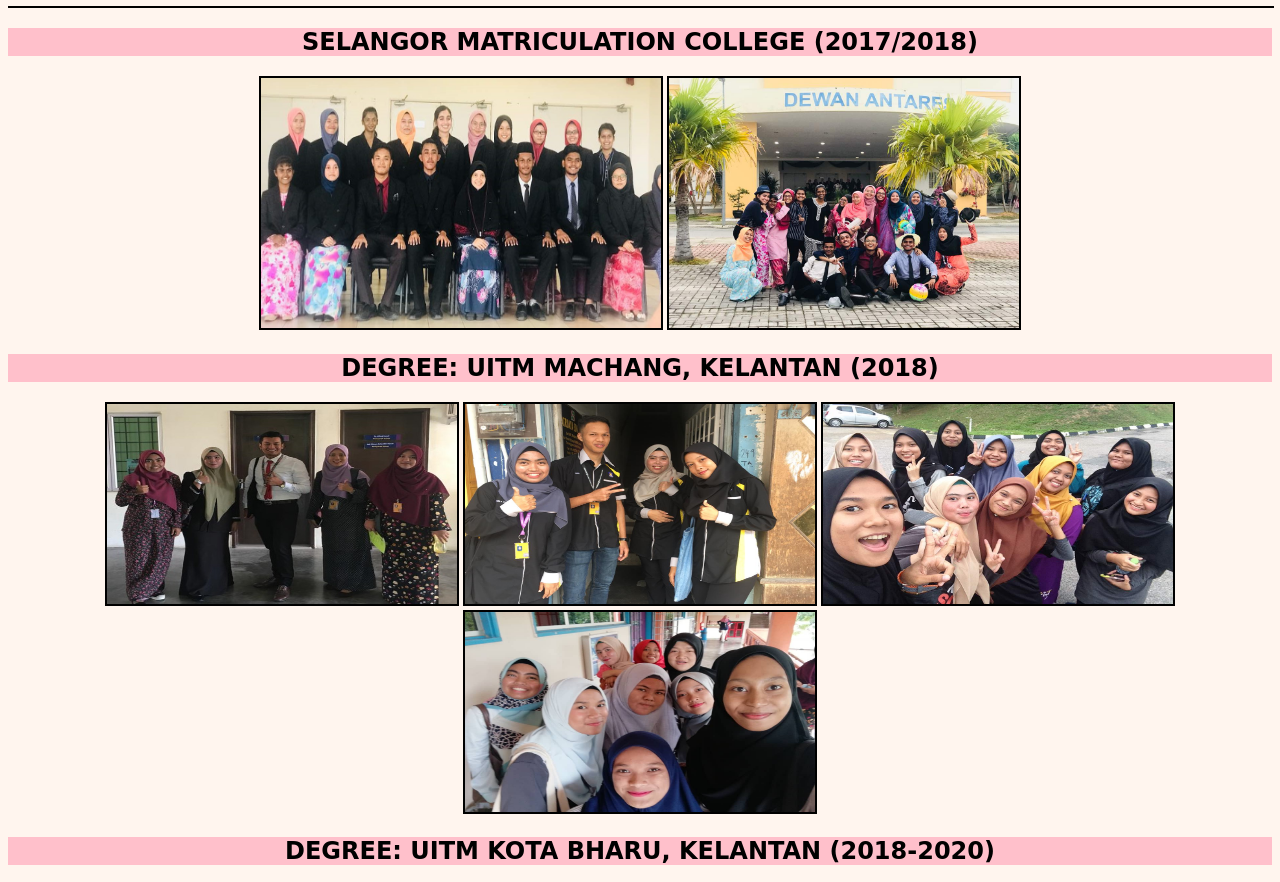
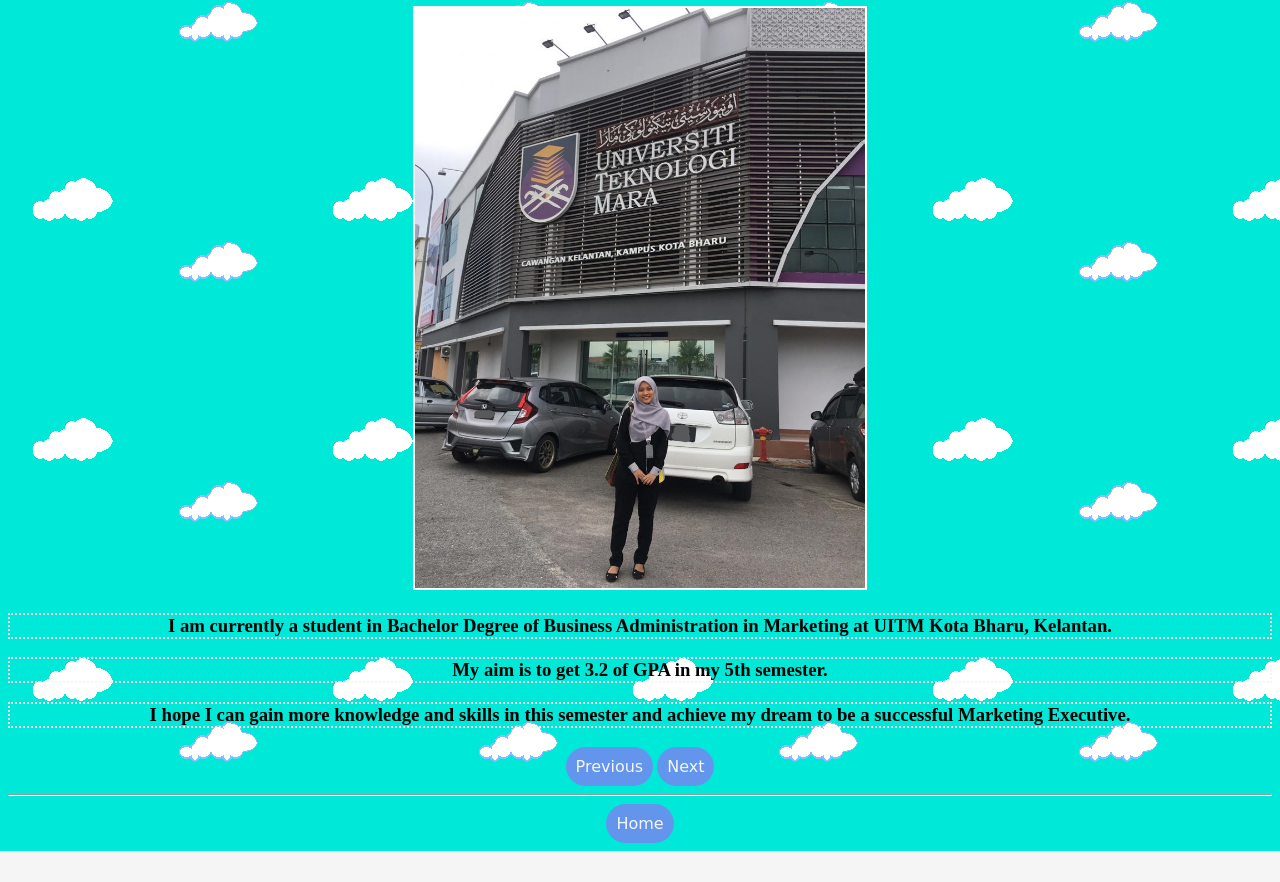
Before and after one commit to damiarazali/my-portfolio, a plain HTML site: page portfolio.html in a window 1280 px wide. Shown: the part 75-957 px from the top of the page. After the commit the page ends 926 px from the top, so only its background shows below. Drawn offline with Linux system fonts and the light colour scheme; a web font is replaced by a local one.

Commit message:
Update portfolio.html

```diff
--- a/portfolio.html
+++ b/portfolio.html
@@ -5,41 +5,26 @@
 		<link rel="stylesheet" type="text/css" href="style.css">
 		<link rel="preconnect" href="https://fonts.gstatic.com">
 		<link href="https://fonts.googleapis.com/css2?family=Sansita+Swashed&display=swap" rel="stylesheet">
+		<link href="https://fonts.googleapis.com/css2?family=Kaushan+Script&family=Sansita+Swashed&display=swap" rel="stylesheet">
 	</head>
 
-<body style="background-color: seashell">
+		<center><h1 style="background-color: lightsteelblue">MY PORTFOLIO</h1>
+
+<body style="background-color: whitesmoke">
+<img style="border: 2px solid white" src="miaportfolio.jpg"width="450"height="580">
+<h3 style="border: 2px dotted whitesmoke">I am currently a student in Bachelor Degree of Business Administration in Marketing at UITM Kota Bharu, Kelantan.</h3>
+<h3 style="border: 2px dotted whitesmoke">My aim is to get 3.2 of GPA in my 5th semester.</h3>
+<h3 style="border: 2px dotted whitesmoke">I hope I can gain more knowledge and skills in this semester and achieve my dream to be a successful Marketing Executive.</h3>
 
 
-<CENTER><h1 style="color: darkorange">MY PORTFOLIO</h1>
-<hr size="2"width="100%"color="BLACK"align="center">
-<CENTER><h2 style="background-color: pink">SELANGOR MATRICULATION COLLEGE (2017/2018)</h1>
-<img style="border: 2px solid black" src="KMS2.jpg"width="400"height="250">
-<img style="border: 2px solid black" src="KMS3.jpg"width="350"height="250">
-
-<CENTER><h2 style="background-color: pink">DEGREE: UITM MACHANG, KELANTAN (2018)</h1>
-<img style="border: 2px solid black" src="machang4.jpg"width="350"height="200">
-<img style="border: 2px solid black" src="machang3.jpg"width="350"height="200">
-<img style="border: 2px solid black" src="machang2.jpg"width="350"height="200">
-<img style="border: 2px solid black" src="machang5.jpg"width="350"height="200">
-
-<CENTER><h2 style="background-color: pink">DEGREE: UITM KOTA BHARU, KELANTAN (2018-2020)</h1>
-<img style="border: 2px solid black" src="KB2.jpg"width="300"height="250">
-<img style="border: 2px solid black" src="KB1.jpg"width="450"height="250">
-<img style="border: 2px solid black" src="KB4.jpg"width="350"height="250">
-<img style="border: 2px solid black" src="KB5.jpg"width="350"height="250">
-<img style="border: 2px solid black" src="KB6.jpg"width="350"height="250">
-<img style="border: 2px solid black" src="KB7.jpg"width="350"height="250">
-
-<hr size="2"width="100%"color="BLACK"align="center">
-<CENTER>
-<a href="link.html">Home</a>
-<a href="biodata.html">Biodata</a>
-<a href="experience.html">My Experience</a>
-<a href="contact.html">Contact Information</a>
+<a href="biodata.html">Previous</a>
+<a href="experience.html">Next</a>
+<hr>
+<a href="index.html">Home</a>
 <style>
 			a:link, a:visited
 			{
-				background-color: grey;
+				background-color: cornflowerblue;
 				color: whitesmoke;
 				padding: 10px;
 				text-align: center;
@@ -53,8 +38,9 @@
 				background-color: lightcoral;
 			}
 
-</style>
-</CENTER>
+
+		</style>
 
 </body>
 </html>
+<body background="awan.gif">
```
